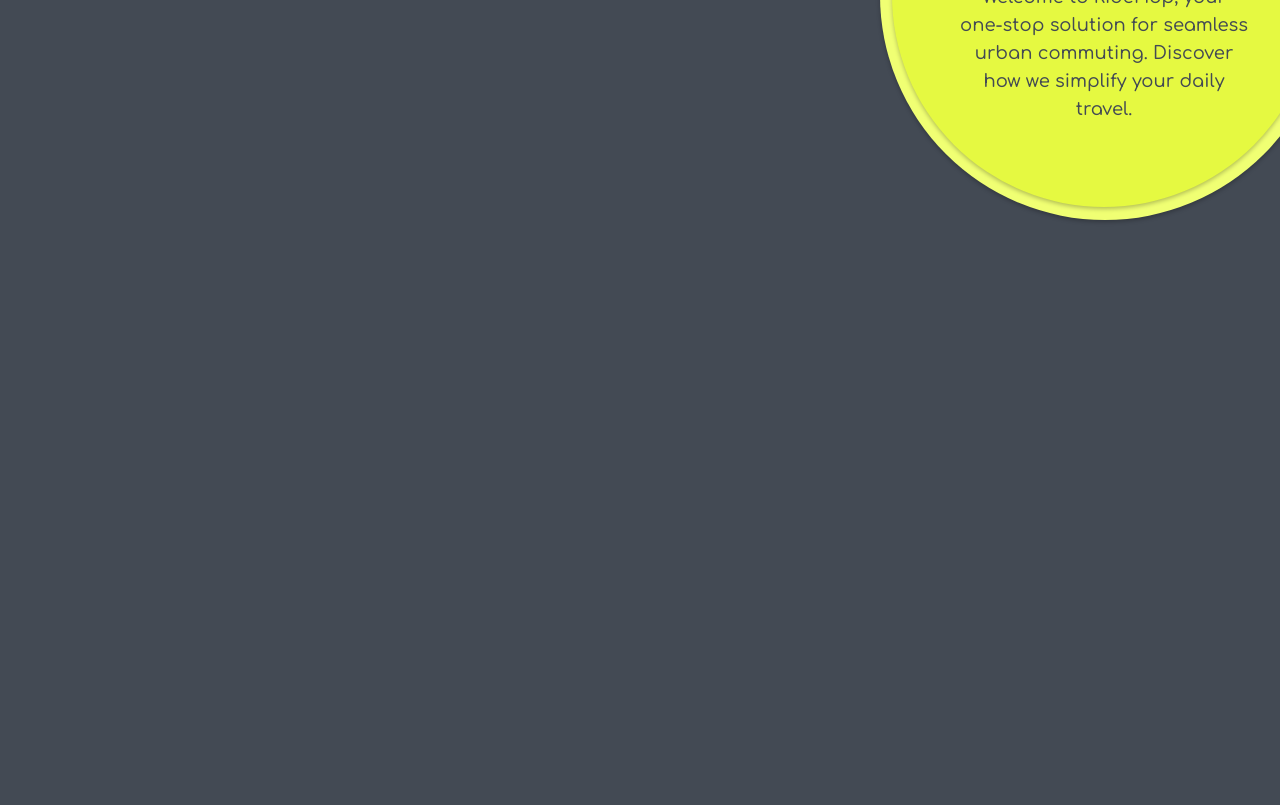
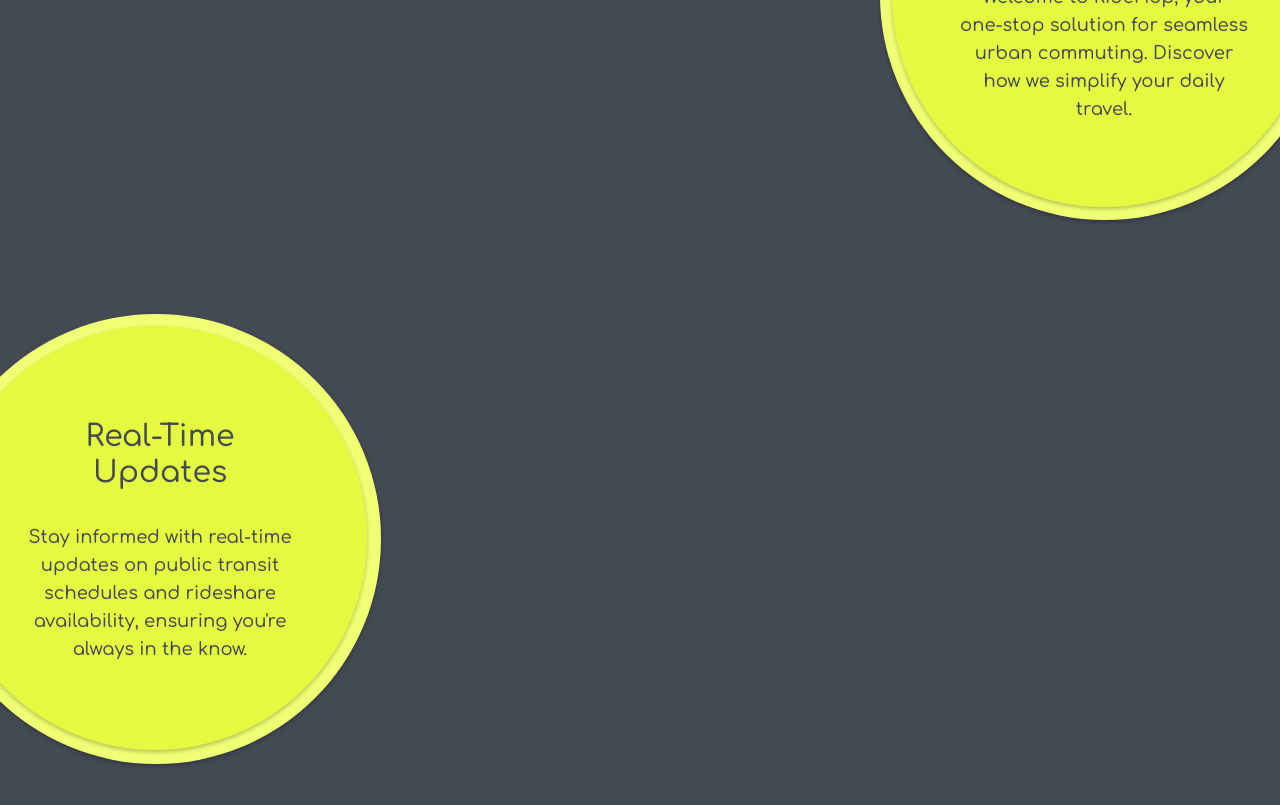
Before and after one commit to LiamGallagher737/UberGlobalHackathon2K23, a SvelteKit app in the folder website/: page / in a window 1280 px wide. Shown: the part 960-1765 px from the top of the page. Built offline with nearby package versions, Linux system fonts and the light colour scheme.

Commit message:
Homepage section - Real-Time Updates

```diff
--- a/website/src/routes/+page.svelte
+++ b/website/src/routes/+page.svelte
@@ -37,7 +37,9 @@
 <div class="p-[212px] rounded-full bg-primary absolute right-[-36px] top-[743px] shadow-circle" />
 
 <div class="relative mt-14 ml-auto mr-8 w-72">
-  <h2 class="text-3xl font-medium text-dark text-center [text-wrap:balance]">Catch a Ride With Ease</h2>
+  <h2 class="text-3xl font-medium text-dark text-center [text-wrap:balance]">
+    Catch a Ride With Ease
+  </h2>
   <div class="pb-8" />
   <p class="text-lg font-medium text-dark text-center">
     Welcome to RideHop, your one-stop solution for seamless urban commuting. Discover how we
@@ -53,7 +55,21 @@
   ]}
 />
 
+<div class="pb-[240px]" />
+
 <!-- Real-Time Updates goes here -->
+
+<div class="p-[225px] rounded-full bg-[#F0FF73] absolute left-[-69px] top-[1274px] shadow-circle" />
+<div class="p-[212px] rounded-full bg-primary absolute left-[-57px] top-[1286px] shadow-circle" />
+
+<div class="relative mt-14 ml-4 w-72">
+  <h2 class="text-3xl font-medium text-dark text-center [text-wrap:balance]">Real-Time Updates</h2>
+  <div class="pb-8" />
+  <p class="text-lg font-medium text-dark text-center">
+    Stay informed with real-time updates on public transit schedules and rideshare availability,
+    ensuring you're always in the know.
+  </p>
+</div>
 
 <Hops
   positions={[
```
